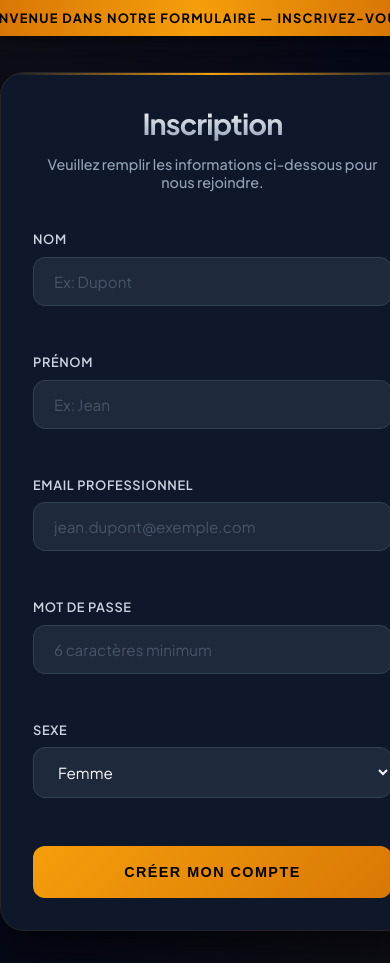
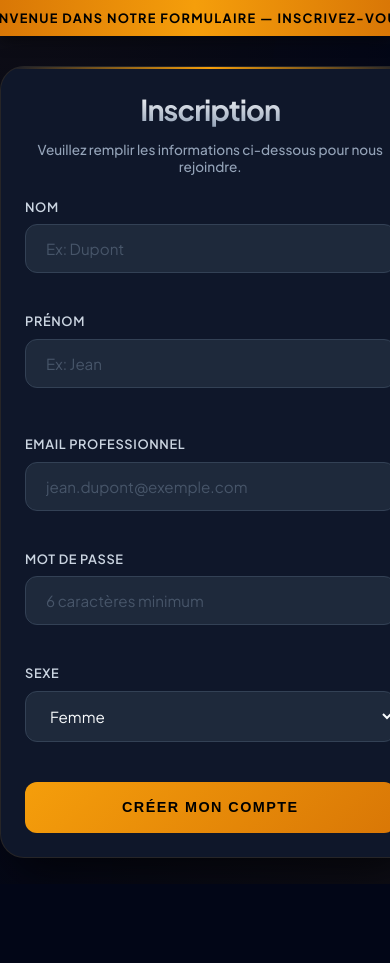
Before and after one commit to cha454/formulaire-firebase, a React (Vite) app: page / in a window 390 px wide. Shown: the top 963 px of the page. After the commit the page ends 884 px from the top, so only its background shows below. Built offline with nearby package versions, Linux system fonts and the light colour scheme; no server answers.

Commit message:
UI : optimisation de la hauteur et passage sur deux colonnes pour le bureau

```diff
--- a/src/App.jsx
+++ b/src/App.jsx
@@ -143,6 +143,7 @@ function App() {
         )}
 
         <form onSubmit={handleSubmit} noValidate>
+          <div className="form-row">
             <div className="form-group">
               <label htmlFor="nom">Nom</label>
               <input
@@ -167,6 +168,7 @@ function App() {
                 required
               />
               <div className="error-message">{errors.prenom}</div>
+            </div>
           </div>
 
           <div className="form-group">
--- a/src/style.css
+++ b/src/style.css
@@ -60,12 +60,12 @@ body {
 
 .container {
   background-color: var(--bg-container);
-  padding: 3rem;
+  padding: 2.5rem;
   border-radius: 24px;
   box-shadow: var(--shadow);
   width: 90%;
-  max-width: 480px;
-  margin: 2rem auto;
+  max-width: 550px; /* Légèrement plus large pour accommoder deux colonnes */
+  margin: 1.5rem auto;
   border: 1px solid rgba(245, 158, 11, 0.1);
   position: relative;
   overflow: hidden;
@@ -84,9 +84,9 @@ body {
 
 h1 {
   margin-top: 0;
-  margin-bottom: 0.5rem;
+  margin-bottom: 0.25rem;
   color: var(--white);
-  font-size: 2.2rem;
+  font-size: 1.8rem; /* Un peu plus petit */
   font-weight: 800;
   text-align: center;
   letter-spacing: -0.03em;
@@ -98,13 +98,23 @@ h1 {
 .subtitle {
   text-align: center;
   color: var(--text-muted);
-  margin-bottom: 2.5rem;
-  font-size: 0.9rem;
+  margin-bottom: 1.5rem; /* Réduit l'espace vertical */
+  font-size: 0.85rem;
   font-weight: 500;
 }
 
+.form-row {
+  display: flex;
+  gap: 1.25rem;
+  margin-bottom: 0.5rem;
+}
+
+.form-row .form-group {
+  flex: 1;
+}
+
 .form-group {
-  margin-bottom: 1.5rem;
+  margin-bottom: 1rem; /* Réduit l'espace vertical */
   position: relative;
 }
 
@@ -227,14 +237,14 @@ button:disabled {
   to { transform: rotate(360deg); }
 }
 
-/* Responsive */
-@media (max-width: 640px) {
-  .container {
-    padding: 2rem;
-    width: 92%;
+@media (max-width: 600px) {
+  .form-row {
+    flex-direction: column;
+    gap: 0;
   }
 
-  h1 {
-    font-size: 1.8rem;
+  .container {
+    padding: 1.5rem;
+    width: 95%;
   }
 }
```
Lines whose indentation alone changed are shown as unchanged.
